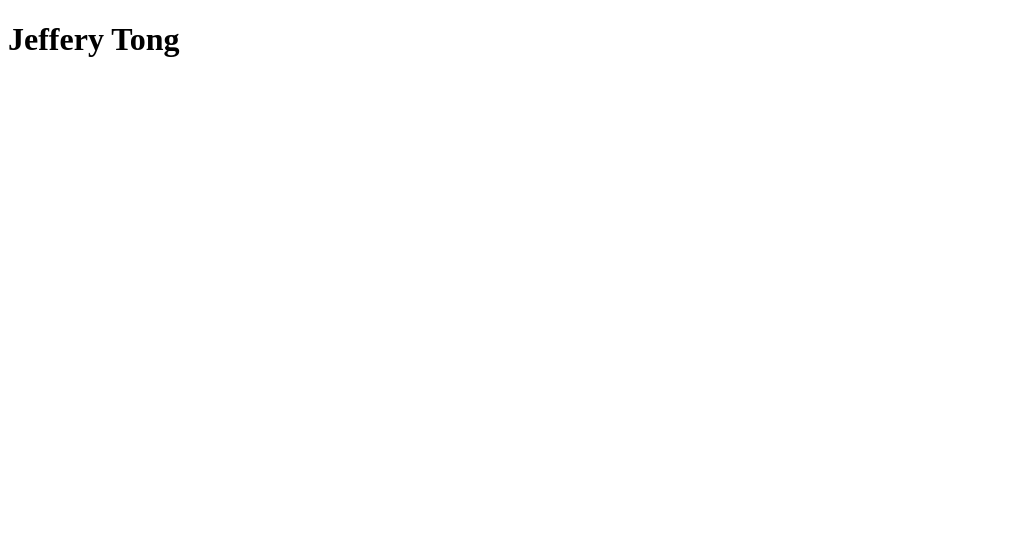
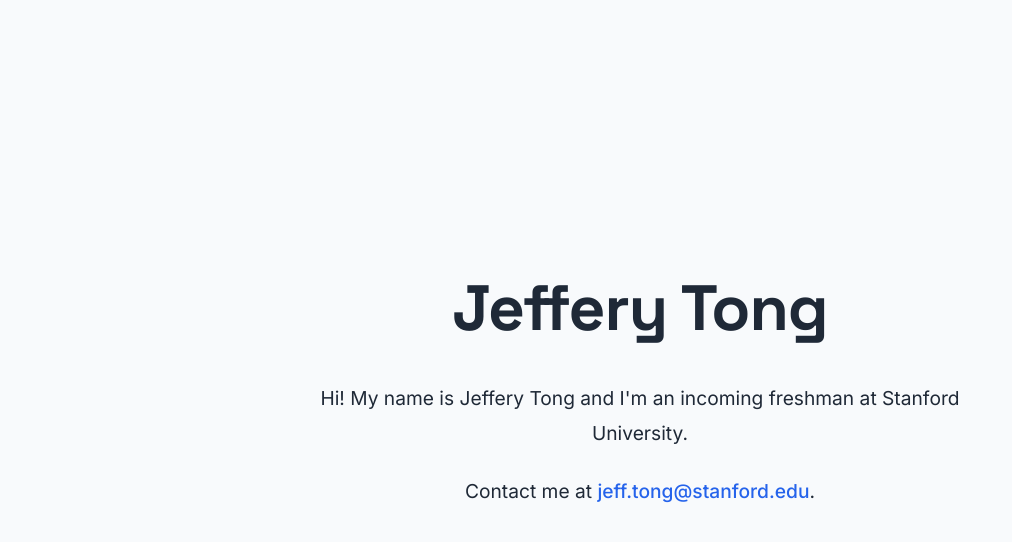
Before and after one commit to JefferyTong/jefferytong.github.io, a plain HTML site: page index.html in a window 1280 px wide. Shown: the whole page, without its empty margins (0-1012 px from the left). Drawn offline with Linux system fonts and the light colour scheme.

Commit message:
font and body

```diff
--- a/index.html
+++ b/index.html
@@ -1,6 +1,47 @@
 <!DOCTYPE html>
-<html>
-  <body>
-    <h1>Jeffery Tong</h1>
-  </body>
+<html lang="en">
+<head>
+    <meta charset="UTF-8">
+    <meta name="viewport" content="width=device-width, initial-scale=1.0">
+    <title>Jeffery Tong</title>
+    <link href="https://fonts.googleapis.com/css2?family=Space+Grotesk:wght@700&family=Inter:wght@400;500&display=swap" rel="stylesheet">
+    <style>
+        *{margin:0;padding:0;box-sizing:border-box}
+        body{
+            font-family:'Inter',sans-serif;
+            background:#f8fafc;
+            color:#1f2937;
+            display:flex;
+            justify-content:center;
+            align-items:center;
+            min-height:100vh;
+            padding:40px;
+        }
+        .container{max-width:700px;text-align:center}
+        h1{
+            font-family:'Space Grotesk',sans-serif;
+            font-size:clamp(2.5rem,5vw,4rem);
+            margin-bottom:2rem;
+            letter-spacing:-1px;
+        }
+        p{
+            font-size:1.2rem;
+            line-height:1.8;
+            margin-bottom:1.5rem;
+        }
+        a{
+            color:#2563eb;
+            text-decoration:none;
+            font-weight:500;
+        }
+        a:hover{text-decoration:underline}
+    </style>
+</head>
+<body>
+    <div class="container">
+        <h1>Jeffery Tong</h1>
+        <p>Hi! My name is Jeffery Tong and I'm an incoming freshman at Stanford University.</p>
+        <p>Contact me at <a href="mailto:jeff.tong@stanford.edu">jeff.tong@stanford.edu</a>.</p>
+    </div>
+</body>
 </html>
```
